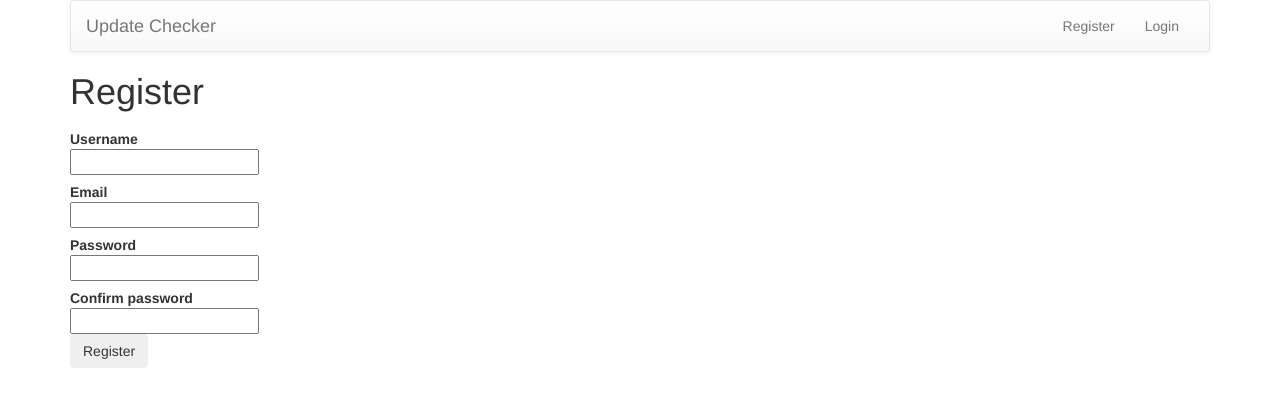
After one commit to redfast00/update-checker, a Flask app: page /register in a window 1280 px wide. The commit adds this page. Shown: the top 407 px of the page. Run offline with Flask 2, Linux system fonts and the light colour scheme; some libraries are stand-ins or nearby versions.

Commit message:
Implemented registration

```diff
--- a/app/forms.py
+++ b/app/forms.py
@@ -1,6 +1,5 @@
 from flask_wtf import FlaskForm
-from wtforms import StringField, BooleanField, PasswordField, SubmitField
-from wtforms.validators import DataRequired
+from wtforms import StringField, BooleanField, PasswordField, SubmitField, validators
 from app import models, scraper
 from flask_login import current_user
 import re
@@ -8,9 +7,30 @@ import re
 def validate_domain_name(domain):
     return re.match(r'^[a-zA-Z\d-]{1,63}(\.[a-zA-Z\d-]{1,63})+$', domain)
 
+class RegistrationForm(FlaskForm):
+    username = StringField('Username', [validators.Length(min=4, max=25)])
+    email = StringField('Email Address', [validators.Length(min=6, max=35)])
+    password = PasswordField('New Password', [
+        validators.DataRequired(),
+        validators.EqualTo('confirm', message='Passwords must match')
+    ])
+    confirm = PasswordField('Repeat Password')
+
+    def validate(self):
+        rv = FlaskForm.validate(self)
+        if not rv:
+            return False
+        # check if we already have this username
+        if models.User.query.filter_by(nickname=self.username.data).first():
+            self.username.errors.append("Username already used")
+            return False
+        # don't check email
+        return True
+
+
 class LoginForm(FlaskForm):
-    username =  StringField('username', validators=[DataRequired()])
-    password = PasswordField('password', validators=[DataRequired()])
+    username =  StringField('username', validators=[validators.DataRequired()])
+    password = PasswordField('password', validators=[validators.DataRequired()])
     remember_me = BooleanField('remember_me', default=False)
 
     def validate(self):
@@ -44,7 +64,7 @@ class RemoveDomainForm(FlaskForm):
         return True
 
 class AddDomainForm(FlaskForm):
-    domain = StringField('domain', validators=[DataRequired()])
+    domain = StringField('domain', validators=[validators.DataRequired()])
     submit = SubmitField('submit')
     app = None
     def validate(self):
--- a/app/login.py
+++ b/app/login.py
@@ -1,4 +1,4 @@
-from app import login_manager, models, app, forms, utils
+from app import login_manager, models, app, forms, utils, db
 from flask import render_template, redirect, url_for
 from flask_login import login_user, logout_user, login_required
 
@@ -22,3 +22,19 @@ def login():
 def logout():
     logout_user()
     return redirect(url_for("login"))
+
+@app.route('/register', methods=['GET', 'POST'])
+def register():
+    form = forms.RegistrationForm()
+    if form.validate_on_submit():
+        user = models.User()
+        user.nickname = form.username.data
+        user.email = form.email.data
+        user.set_password(form.password.data)
+        db.session.add(user)
+        db.session.commit()
+        login_user(user)
+        return redirect(url_for("manager"))
+    else:
+        utils.flash_errors(form)
+    return render_template('registration.html', form=form)
--- a/app/templates/navbar.html
+++ b/app/templates/navbar.html
@@ -22,6 +22,9 @@
               <ul class="nav navbar-nav navbar-right">
                   <li><a href="{{ url_for('login') }}">Login</a></li>
               </ul>
+              <ul class="nav navbar-nav navbar-right">
+                  <li><a href="{{ url_for('register') }}">Register</a></li>
+              </ul>
               {% endif %}
             </ul>
         </div>
--- /dev/null
+++ b/app/templates/registration.html
@@ -0,0 +1,32 @@
+{% extends "base.html" %}
+{% block content %}
+    <h1>Register</h1>
+    <form class="form-horizontal" action="" method="post" name="registration">
+        {{ form.hidden_tag() }}
+      <div class="control-group">
+        <label class="control-label" for="username">Username</label>
+        <div class="controls">
+            {{ form.username()}}
+        </div>
+      </div>
+      <div class="control-group">
+        <label class="control-label" for="email">Email</label>
+        <div class="controls">
+          {{ form.email()}}
+        </div>
+      </div>
+      <div class="control-group">
+        <label class="control-label" for="password">Password</label>
+        <div class="controls">
+          {{ form.password()}}
+        </div>
+      </div>
+      <div class="control-group">
+        <label class="control-label" for="confirm">Confirm password</label>
+        <div class="controls">
+          {{ form.confirm()}}
+        </div>
+      </div>
+      <button type="submit" class="btn">Register</button>
+</form>
+{% endblock %}
--- a/config.py
+++ b/config.py
@@ -11,8 +11,11 @@ CONTACT_INFO = "redfast00@gmail.com"
 
 # Update interval in seconds
 UPDATE_INTERVAL = 30 * 60
+
 # Number of updates of a feed
 NUM_UPDATES = 100
+
+FEED_UID_LEN = 32
 
 SQLALCHEMY_DATABASE_URI = 'sqlite:///' + os.path.join(basedir, 'app.db')
 SQLALCHEMY_MIGRATE_REPO = os.path.join(basedir, 'db_repository')
```
Also changed, not shown: app/models.py (+10 -5 lines).
